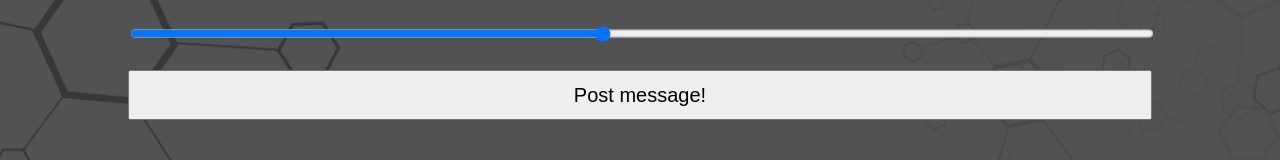
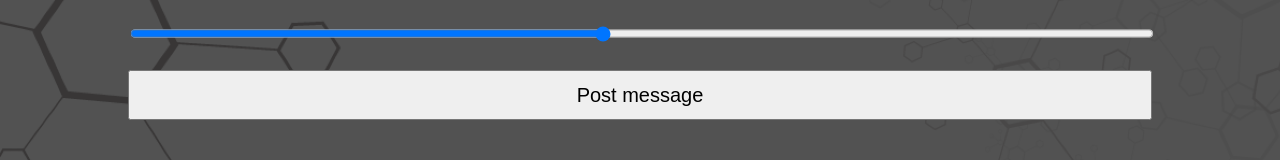
Before and after one commit to jpmc3630/blazing-marquee, a React (Create React App) app in the folder client/: page / in a window 1280 px wide. Shown: the part 640-800 px from the top of the page. Built offline with nearby package versions, Linux system fonts and the light colour scheme.

Commit message:
Tiny change to test SW

```diff
--- a/client/src/App.js
+++ b/client/src/App.js
@@ -224,7 +224,7 @@ class App extends Component {
                             onClick={this.handleSubmit}
                             type="submit"
                             disabled={this.state.loading}>
-                              Post message!
+                              Post message
                         </button>
                         </div>
 
```
